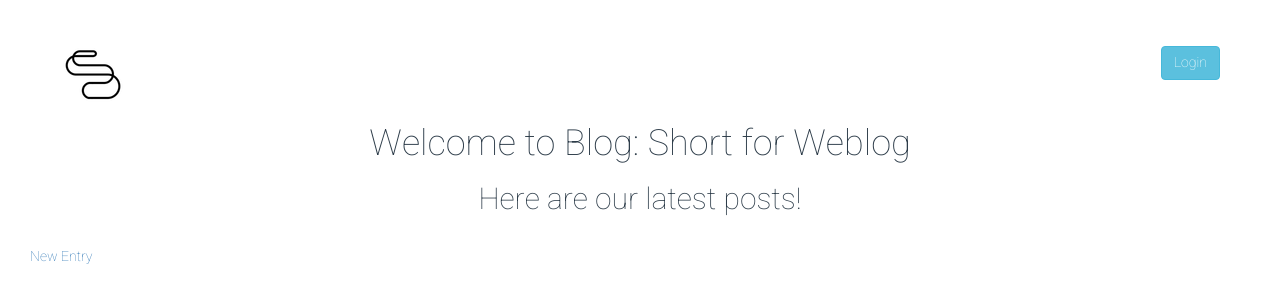
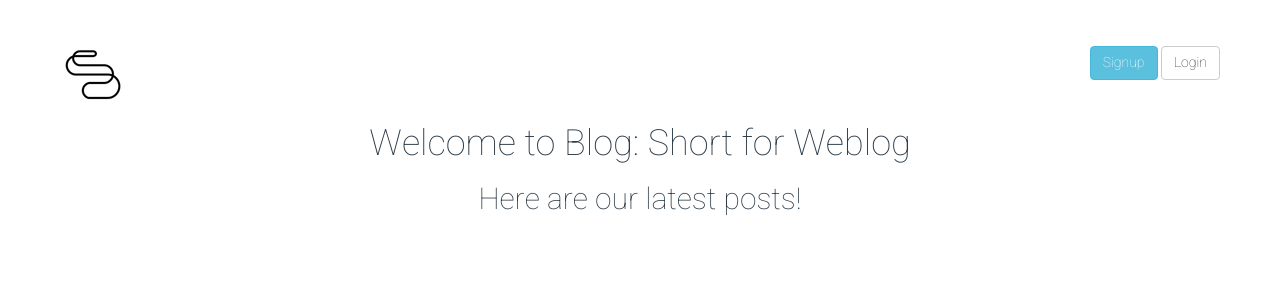
Before and after one commit to sarahkcaplan/blog-short-for-weblog, a Python web app: template templates/home.html in a window 1280 px wide. Shown: the top 303 px of the page. Run offline with Jinja, Linux system fonts and the light colour scheme; the template is opened without the code that fills it, so the values that code supplies are empty.

Commit message:
Wrapping up first draft of blog project

```diff
--- a/app.yaml
+++ b/app.yaml
@@ -7,7 +7,7 @@ handlers:
 - url: /css
   static_dir: static/css
 
-- url: /imgages
+- url: /images
   static_dir: static/images
 
 - url: /.*
--- a/index.yaml
+++ b/index.yaml
@@ -10,6 +10,12 @@ indexes:
 # automatically uploaded to the admin console when you next deploy
 # your application using appcfg.py.
 
+- kind: Comments
+  properties:
+  - name: post_id
+  - name: last_modified
+    direction: desc
+
 - kind: Likes
   properties:
   - name: post_id
--- a/static/css/styles.css
+++ b/static/css/styles.css
@@ -50,3 +50,7 @@ text-align: center;
 	border: 1px solid #ccc;
 	border-radius: 4px;
 }
+
+.comment{
+	font-style: italic;
+}
--- a/templates/base.html
+++ b/templates/base.html
@@ -31,11 +31,12 @@
 
         </div>
         <div class="col-xs-12 col-sm-4" align="right">
-          {% if self.user %}
+          {% if user %}
             <a href="/blog/newpost" class="btn btn-info" role="button">New Post</a>
             <a href="/logout">Logout</a>
           {% else %}
-            <a href="/login" class="btn btn-info" role="button">Login</a>
+            <a href="/signup" class="btn btn-info" role="button">Signup</a>
+            <a href="/login" class="btn btn-default" role="button">Login</a>
           {% endif %}
         </div>
       </header>
--- a/templates/editcomment.html
+++ b/templates/editcomment.html
@@ -10,10 +10,11 @@
 			<div class="row-fluid">
 				<form method="post">
 					<div class="field">
-						<textarea name="content">
+						<textarea name="content" placeholder="Your comment">
 							{{content}}
 						</textarea>
 					</div>
+					{{error}}
 					<br>
 					<br>
 					<input type="submit" class="btn btn-info" role="button">
--- a/templates/editpost.html
+++ b/templates/editpost.html
@@ -15,7 +15,9 @@
           <h3>Title</h3>
           <input type="text" name="subject" value="{{post.subject}}">
           <h3>Content</h3>
-          <textarea name="content">{{post.content}}</textarea>
+          <textarea name="content">
+            {{post.content}}
+          </textarea>
         </div>
         <br>
         <div class="fluid-row">
--- a/templates/home.html
+++ b/templates/home.html
@@ -5,15 +5,16 @@
 	<h2>Here are our latest posts!</h2>
 	<br>
 	{% for post in posts %}
-		{{post.author}}
-		<div class= "title">{{post.subject}}</div>
-		<div class= "post">{{post.content}}</div>
-		{{post.last_modified}}
-		<a href="/blog/{{post.key().id()}}">Go to Post</a>
+		<div class="post">
+			<div class="author">{{post.author}}</div>
+			<div class= "title">{{post.subject}}</div>
+			<div class= "content">{{post.content}}</div>
+			<div class= "date">{{post.last_modified}}</div>
+		</div>
+		<br>
+		<a href="/blog/{{post.key().id()}}" class="btn btn-info" role="button">  Go to Post  </a>
 		<hr>
 		<br>
 	{% endfor %}
-	<div class= "button">
-		<a href ="/blog/newpost">New Entry
-	</div>
-{% endblock %}
+
+{% endblock section %}
--- a/templates/newcomment.html
+++ b/templates/newcomment.html
@@ -14,14 +14,12 @@
 				<div class="field">
 					<textarea name="content" placeholder="Your comment">{{content}}</textarea>
 				</div>
+				{{error}}
 				<br>
 				<br>
 				<input type="submit" class="btn btn-info" role="button">
 				<a href="/blog/{{post_id}}" class="btn btn-warning" role="button">Cancel</a>
 			</form>
-
 		</div>
-		<div class="row-fluid">
-
 	</div>
 	{% endblock section %}
--- a/templates/post.html
+++ b/templates/post.html
@@ -42,7 +42,6 @@
 		<div class="comment">
 			<div class="comment_author">
 				{{comment.author}}
-				<br>
 			</div>
 			<div class="comment_content">
 				{{comment.content}}
--- a/templates/signup.html
+++ b/templates/signup.html
@@ -34,5 +34,4 @@
 				</form>
 			</div>
 		</div>
-
 	{% endblock section%}
```
Also changed, not shown: templates/comment.html (+31 -6 lines).
